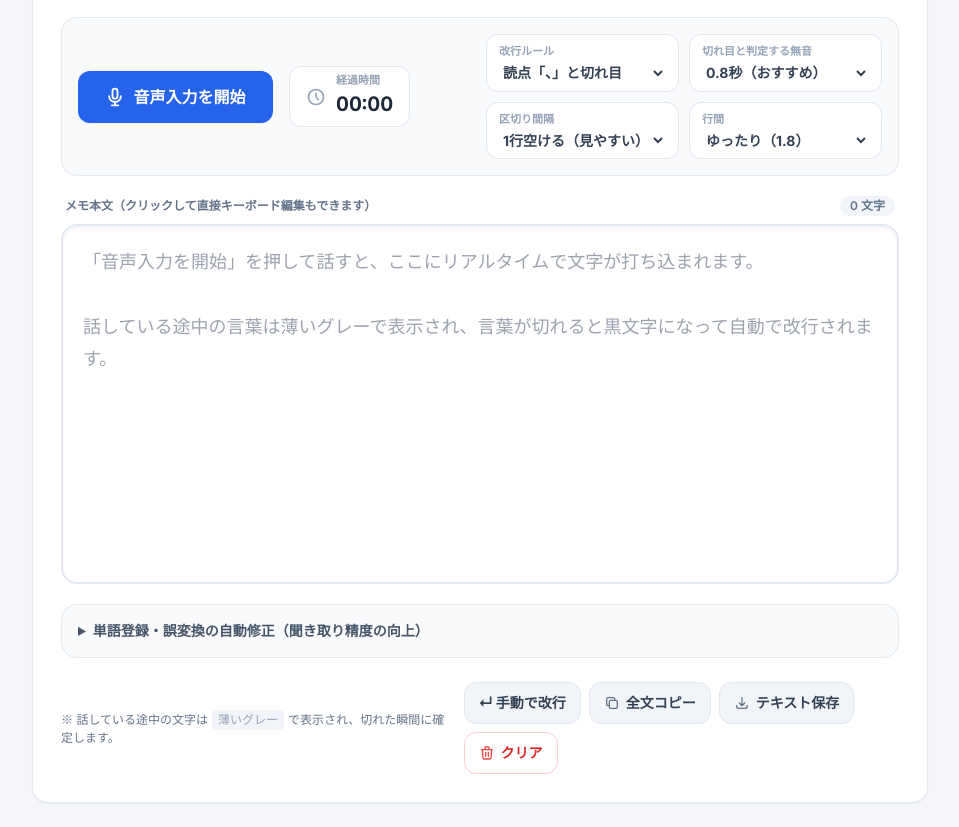
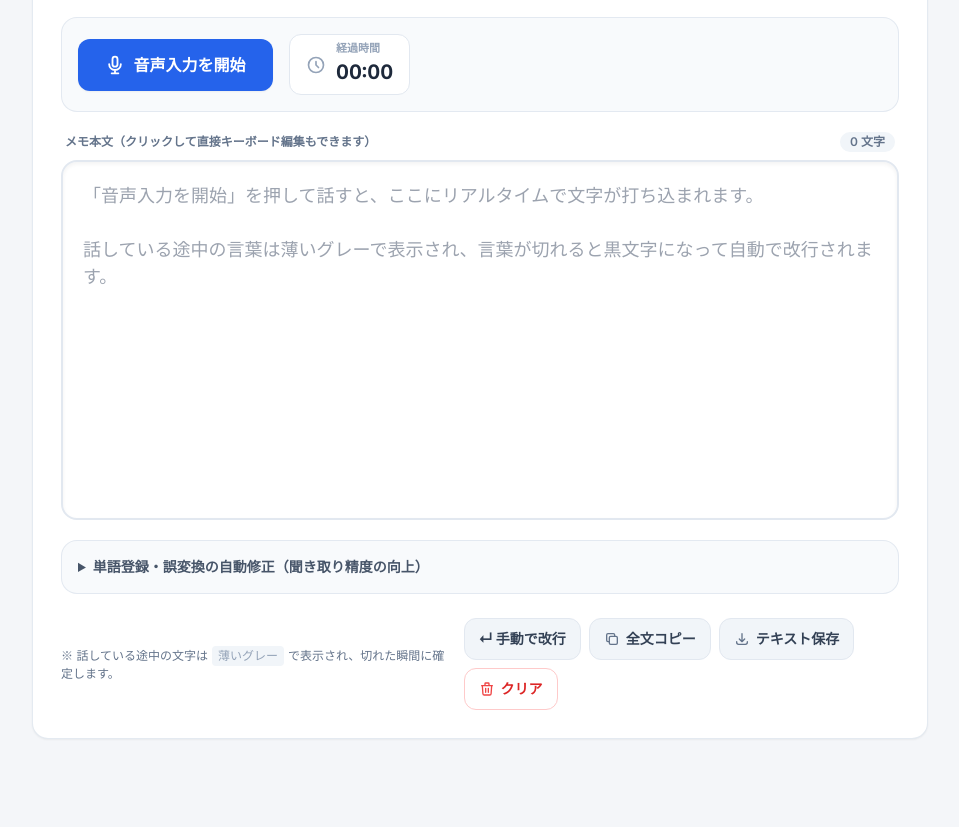
Before and after one commit to hot-spring-egg/onsei-nyuryoku2, a plain HTML site: page index.html in a window 1280 px wide. Shown: the part 117-944 px from the top of the page, without its empty margins (160-1119 px from the left). After the commit the page ends 880 px from the top, so only its background shows below. Drawn offline with nearby package versions, Linux system fonts and the light colour scheme.

Commit message:
設定欄を削除し、おすすめ設定に固定してUIをシンプルにする
改行ルール「読点「、」と切れ目」、無音判定0.8秒、区切り「1行空ける」、
行間1.5 に固定し、利用者が変更する選択欄を取り除く。

Co-Authored-By: Claude Opus 5.5 <noreply@anthropic.com>
Claude-Session: https://claude.ai/code/session_01P2JUGhPC45h5ZM7mETyreX

```diff
--- a/index.html
+++ b/index.html
@@ -62,7 +62,7 @@
            white-space: pre-wrap;
            word-break: break-word;
            outline: none;
-           line-height: 1.8;
+           line-height: 1.5;
            transition: border-color 0.2s ease, box-shadow 0.2s ease;
        }
 
@@ -158,10 +158,10 @@
        </div>
 
 
-       <!-- コントロールバー（録音ボタン・経過時間・改行/間隔オプション） -->
-       <section class="bg-slate-50 border border-slate-200/90 rounded-2xl p-4 flex flex-col lg:flex-row lg:items-center lg:justify-between gap-4">
+       <!-- コントロールバー（音声入力ボタン・経過時間） -->
+       <section class="bg-slate-50 border border-slate-200/90 rounded-2xl p-4">
 
-           <!-- 左側：録音開始/停止ボタン & 経過時間カウンター -->
+           <!-- 音声入力の開始/停止ボタン & 経過時間カウンター -->
            <div class="flex flex-wrap items-center gap-3 sm:gap-4">
                <button id="toggleBtn" type="button" class="inline-flex items-center justify-center gap-2 bg-blue-600 hover:bg-blue-700 text-white font-bold text-sm sm:text-base px-6 py-3.5 rounded-xl shadow-sm transition-all active:scale-95 min-w-[195px]">
                    <svg id="btnIcon" xmlns="http://www.w3.org/2000/svg" class="h-5 w-5" fill="none" viewBox="0 0 24 24" stroke="currentColor" stroke-width="2.2">
@@ -181,54 +181,6 @@
                        <span id="timerDisplay" class="text-lg sm:text-xl font-bold text-slate-800 tabular-nums leading-none">00:00</span>
                    </div>
                </div>
-           </div>
-
-
-           <!-- 右側：改行・段落・行間設定 -->
-           <div class="grid grid-cols-1 sm:grid-cols-2 gap-2.5">
-               <!-- 改行ルール -->
-               <label class="flex flex-col gap-1 bg-white border border-slate-200 rounded-xl px-3 py-2">
-                   <span class="text-[11px] font-bold text-slate-400">改行ルール</span>
-                   <select id="breakRule" class="text-xs sm:text-sm font-bold text-slate-700 bg-transparent outline-none cursor-pointer">
-                       <option value="comma_and_pause" selected>読点「、」と切れ目</option>
-                       <option value="pause_only">言葉の切れ目のみ</option>
-                       <option value="period_and_pause">句点「。」と切れ目</option>
-                   </select>
-               </label>
-
-
-               <!-- 改行までの無音時間（早めの改行） -->
-               <label class="flex flex-col gap-1 bg-white border border-slate-200 rounded-xl px-3 py-2">
-                   <span class="text-[11px] font-bold text-slate-400">切れ目と判定する無音</span>
-                   <select id="pauseMs" class="text-xs sm:text-sm font-bold text-slate-700 bg-transparent outline-none cursor-pointer">
-                       <option value="400">0.4秒（最速）</option>
-                       <option value="600">0.6秒（速い）</option>
-                       <option value="800" selected>0.8秒（おすすめ）</option>
-                       <option value="1200">1.2秒（ゆっくり）</option>
-                       <option value="0">ブラウザ任せ（従来）</option>
-                   </select>
-               </label>
-
-
-               <!-- 区切り間隔 -->
-               <label class="flex flex-col gap-1 bg-white border border-slate-200 rounded-xl px-3 py-2">
-                   <span class="text-[11px] font-bold text-slate-400">区切り間隔</span>
-                   <select id="blankLineMode" class="text-xs sm:text-sm font-bold text-slate-700 bg-transparent outline-none cursor-pointer">
-                       <option value="double" selected>1行空ける（見やすい）</option>
-                       <option value="single">通常の改行（1行）</option>
-                   </select>
-               </label>
-
-
-               <!-- 行間 -->
-               <label class="flex flex-col gap-1 bg-white border border-slate-200 rounded-xl px-3 py-2">
-                   <span class="text-[11px] font-bold text-slate-400">行間</span>
-                   <select id="lineHeightSelect" class="text-xs sm:text-sm font-bold text-slate-700 bg-transparent outline-none cursor-pointer">
-                       <option value="1.5">標準（1.5）</option>
-                       <option value="1.8" selected>ゆったり（1.8）</option>
-                       <option value="2.2">広め（2.2）</option>
-                   </select>
-               </label>
            </div>
        </section>
 
@@ -362,10 +314,6 @@
 
            const editor = document.getElementById('editor');
            const charCountEl = document.getElementById('charCount');
-           const breakRuleSelect = document.getElementById('breakRule');
-           const pauseSelect = document.getElementById('pauseMs');
-           const blankLineSelect = document.getElementById('blankLineMode');
-           const lineHeightSelect = document.getElementById('lineHeightSelect');
            const dictInput = document.getElementById('dictInput');
 
 
@@ -387,6 +335,12 @@
 
            const toast = document.getElementById('toast');
            const toastMessage = document.getElementById('toastMessage');
+
+
+           // 固定設定（利用者による変更は想定しない）
+           const BREAK_RULE = 'comma_and_pause'; // 読点「、」と言葉の切れ目で改行
+           const PAUSE_MS = 800;                 // 切れ目と判定する無音時間（0.8秒）
+           const LINE_SEPARATOR = '\n\n';        // 区切りは1行空ける
 
 
            // 状態管理変数
@@ -424,18 +378,12 @@
 
 
            /**
-            * 設定の保存・復元（localStorage）
+            * 単語登録の保存・復元（localStorage）
             */
            const storage = {
                get(key) { try { return localStorage.getItem(key); } catch (e) { return null; } },
                set(key, val) { try { localStorage.setItem(key, val); } catch (e) {} },
            };
-           [breakRuleSelect, pauseSelect, blankLineSelect, lineHeightSelect].forEach((sel) => {
-               const saved = storage.get('memo_' + sel.id);
-               if (saved !== null && [...sel.options].some(o => o.value === saved)) sel.value = saved;
-               sel.addEventListener('change', () => storage.set('memo_' + sel.id, sel.value));
-           });
-           editor.style.lineHeight = lineHeightSelect.value;
            dictInput.value = storage.get('memo_dict') || '';
 
 
@@ -509,14 +457,6 @@
 
 
            editor.addEventListener('input', updateCharCount);
-
-
-           /**
-            * 行間スタイル変更
-            */
-           lineHeightSelect.addEventListener('change', () => {
-               editor.style.lineHeight = lineHeightSelect.value;
-           });
 
 
            /**
@@ -604,7 +544,7 @@
             * 改行区切り文字列の取得（\n\n または \n）
             */
            function getSeparator() {
-               return blankLineSelect.value === 'double' ? '\n\n' : '\n';
+               return LINE_SEPARATOR;
            }
 
 
@@ -612,7 +552,7 @@
             * 確定テキストに改行ルールを適用して整形
             */
            function formatRecognizedText(text) {
-               const rule = breakRuleSelect.value;
+               const rule = BREAK_RULE;
                const sep = getSeparator();
                let formatted = applyDictionary(text.trim());
                if (!formatted) return '';
@@ -645,7 +585,7 @@
             * 認識中の仮テキスト（薄いグレー）をエディタ末尾にリアルタイム更新
             */
            function updateInterimText(text) {
-               const rule = breakRuleSelect.value;
+               const rule = BREAK_RULE;
                const sep = getSeparator();
                let displayInterim = applyDictionary(text);
 
@@ -749,8 +689,7 @@
 
            function schedulePauseBreak() {
                clearTimeout(pauseTimer);
-               const ms = Number(pauseSelect.value);
-               if (ms > 0) pauseTimer = setTimeout(commitInterimEarly, ms);
+               pauseTimer = setTimeout(commitInterimEarly, PAUSE_MS);
            }
 
 
```
